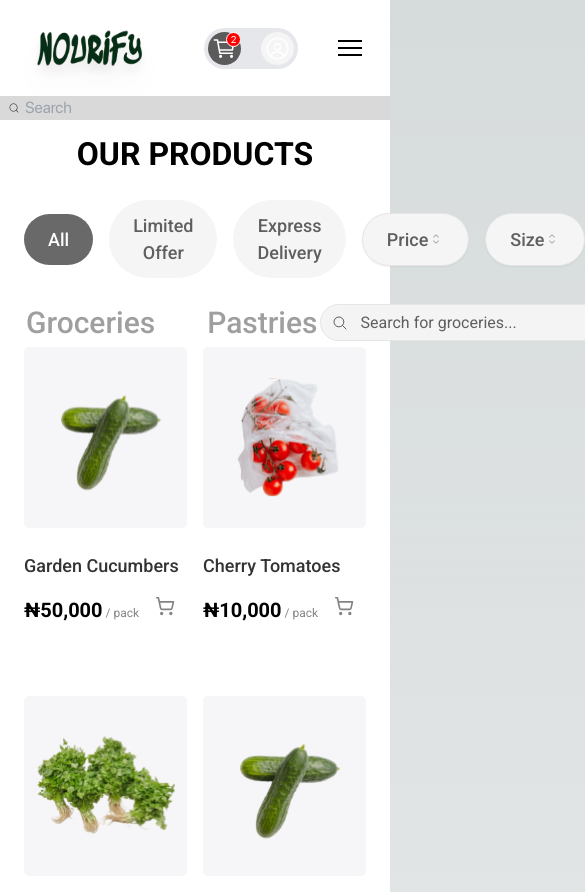
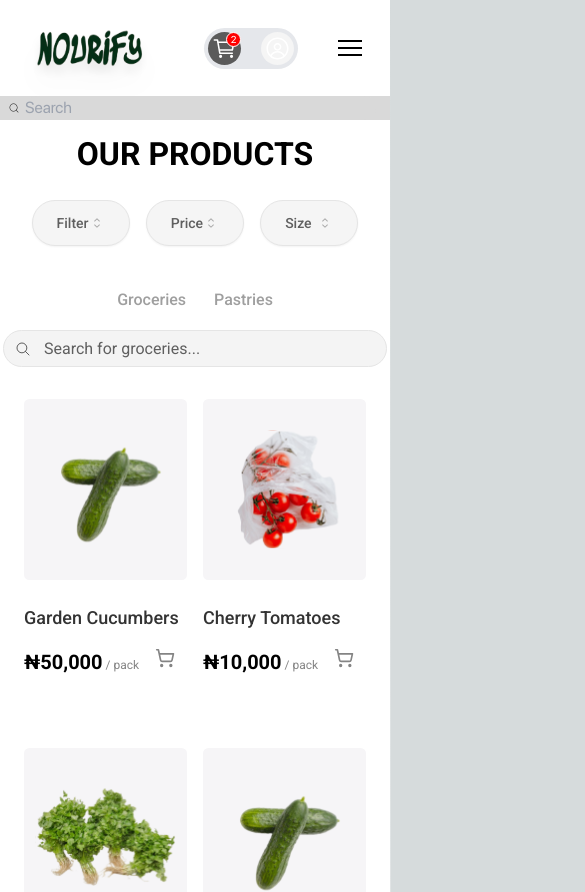
Before and after one commit to Nourify-develop/Nourify, a Next.js app: page /shop in a window 390 px wide. Shown: the top 892 px of the page, 585 px wide, since content can reach past the window. Built offline with nearby package versions, Linux system fonts and the light colour scheme; a web font is replaced by a local one.

Commit message:
feat: implemented our product component for shop page

```diff
--- a/src/app/shop/components/OurProducts.tsx
+++ b/src/app/shop/components/OurProducts.tsx
@@ -98,14 +98,14 @@ const OurProducts: React.FC = () => {
       id="our-products"
       className="bg-white flex flex-col py-10 md:gap-10 px-6 md:px-20"
     >
-      <div className="flex justify-between flex-col gap-7 lg:flex-row text-center md:text-left w-full">
+      <div className="flex justify-between items-center flex-col gap-7 xl:flex-row text-center md:text-left w-full">
         <h1 className="uppercase font-bold text-[2rem] leading-9 flex-1">
           our&nbsp;products
         </h1>
-        <ul className="flex gap-4 justify-between items-center text-[1.125rem] font-medium">
+        <ul className="grid grid-cols-3 gap-4 md:grid-cols-5 justify-between items-center md:text-sm xl:text-lg font-medium">
           <li
             onClick={resetFilters}
-            className={`transition duration-700 ease-linear rounded-[4rem] px-6 py-3 cursor-pointer ${
+            className={`hidden md:flex transition duration-700 ease-linear rounded-[4rem] px-6 py-3 cursor-pointer ${
               limitedOffer === null &&
               expressDelivery === null &&
               !selectedPrice &&
@@ -117,7 +117,7 @@ const OurProducts: React.FC = () => {
             All
           </li>
           <li
-            className={` transition duration-700 ease-linear rounded-[4rem] px-6 py-3 cursor-pointer
+            className={`hidden md:flex transition duration-700 ease-linear rounded-[4rem] px-6 py-3 cursor-pointer
               ${
                 limitedOffer === true
                   ? "bg-gray-7 text-white"
@@ -129,7 +129,7 @@ const OurProducts: React.FC = () => {
             Limited Offer
           </li>
           <li
-            className={`transition duration-700 ease-linear rounded-[4rem] px-6 py-3 cursor-pointer
+            className={`hidden md:flex transition duration-700 ease-linear rounded-[4rem] px-6 py-3 cursor-pointer
               ${
                 expressDelivery === true
                   ? "bg-gray-7 text-white"
@@ -140,9 +140,36 @@ const OurProducts: React.FC = () => {
           >
             Express Delivery
           </li>
+          <li className="flex md:hidden">
+            <Select
+              onValueChange={(value) => {
+                if (value === "all") {
+                  resetFilters();
+                } else if (value === "limitedOffer") {
+                  toggleLimitedOffer();
+                } else if (value === "expressDelivery") {
+                  toggleExpressDelivery();
+                }
+              }}
+            >
+              <SelectTrigger className="bg-gray-10 md:text-base xl:text-lg font-medium h-full text-primary-2 rounded-[4rem] px-6 py-3">
+                <SelectValue placeholder="Filter" />
+              </SelectTrigger>
+              <SelectContent>
+                <SelectGroup>
+                  <SelectItem value="all">All</SelectItem>
+                  <SelectItem value="limitedOffer">Limited Offer</SelectItem>
+                  <SelectItem value="expressDelivery">
+                    Express Delivery
+                  </SelectItem>
+                </SelectGroup>
+              </SelectContent>
+            </Select>
+          </li>
+
           <li>
             <Select onValueChange={handlePriceChange}>
-              <SelectTrigger className="bg-gray-10 text-[1.125rem] font-medium h-full text-primary-2 rounded-[4rem] px-6 py-3">
+              <SelectTrigger className="bg-gray-10 md:text-base xl:text-lg font-medium h-full text-primary-2 rounded-[4rem] px-6 py-3">
                 <SelectValue placeholder="Price" />
               </SelectTrigger>
               <SelectContent>
@@ -163,7 +190,7 @@ const OurProducts: React.FC = () => {
           </li>
           <li>
             <Select onValueChange={handleSizeChange}>
-              <SelectTrigger className="bg-gray-10 text-[1.125rem] font-mediu m h-full text-primary-2 rounded-[4rem] px-6 py-3">
+              <SelectTrigger className="bg-gray-10 md:text-base xl:text-lg font-mediu m h-full text-primary-2 rounded-[4rem] px-6 py-3">
                 <SelectValue placeholder="Size" />
               </SelectTrigger>
               <SelectContent>
@@ -177,8 +204,8 @@ const OurProducts: React.FC = () => {
           </li>
         </ul>
       </div>
-      <div className="flex justify-between items-center mt-5">
-        <div className="flex gap-12 text-[1.875rem] font-medium">
+      <div className="flex flex-col md:flex-row py-8 gap-y-4  justify-between items-center mt-2">
+        <div className="flex gap-6 lg:gap-8  xl:gap-12  md:text-xl lg:text-2xl xl:text-3xl font-medium">
           <p
             className={`border-2 border-white
               ${
```
